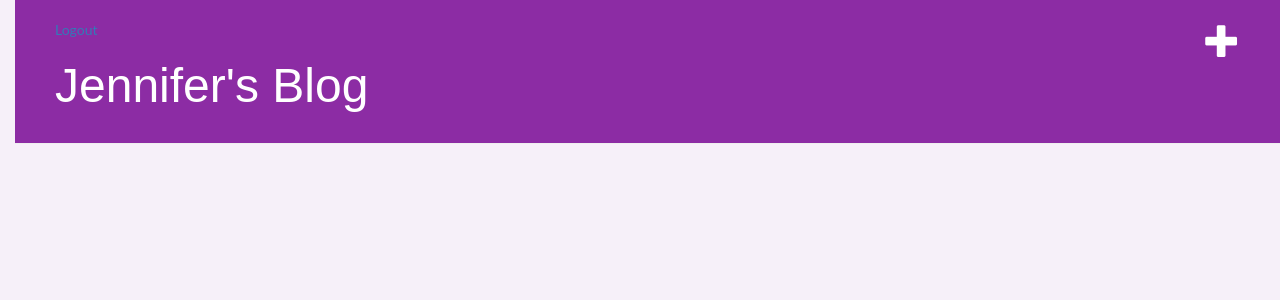
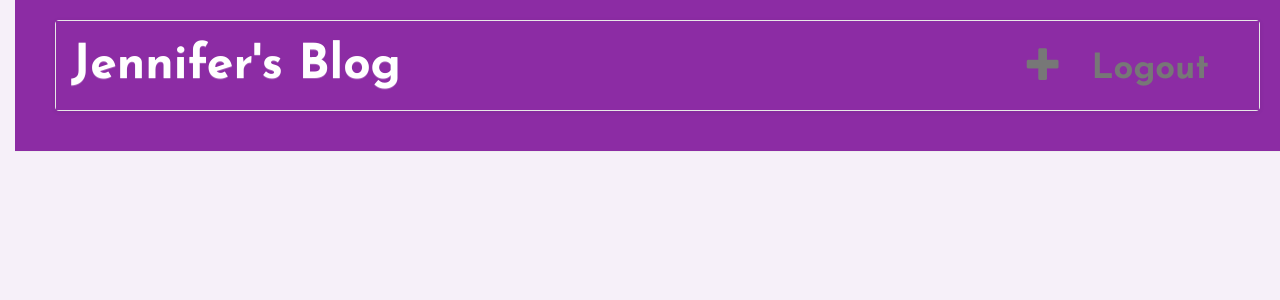
Before and after one commit to jgriffith23/blog-tutorial, a Django app: page / in a window 1280 px wide. Shown: the top 300 px of the page. Run offline with Django 3.2, Linux system fonts and the light colour scheme; the visitor is signed in with stand-in values (Sample User, id 1); data that the repository does not hold is empty; some libraries are stand-ins or nearby versions; some web fonts are replaced.

Commit message:
Added pygments stylesheet and navbar

```diff
--- a/blog/static/css/blog.css
+++ b/blog/static/css/blog.css
@@ -1,3 +1,8 @@
+/*
+    Most of this CSS is gratefully borrowed from the Django Girls blog tutorial,
+    which you can find here: https://tutorial.djangogirls.org/en/css/
+*/
+
 h1 a {
     color: #8c2ca4;
     font-family: 'Josefin Sans', sans-serif;
@@ -20,6 +25,11 @@
     color: #ffffff;
     font-size: 36pt;
     text-decoration: none;
+}
+
+.navbar > .container-fluid {
+    background-color: #8c2ca4;
+    border-style: none;
 }
 
 .content {
@@ -47,6 +57,7 @@
     float: right;
     font-size: 26pt;
     margin-right: 20px;
+    margin-top: .25em;
     font-family: 'Josefin Sans', sans-serif;
 }
 
--- a/blog/templates/blog/base.html
+++ b/blog/templates/blog/base.html
@@ -7,20 +7,25 @@
     <link rel="stylesheet" href="//maxcdn.bootstrapcdn.com/bootstrap/3.2.0/css/bootstrap.min.css">
     <link rel="stylesheet" href="//maxcdn.bootstrapcdn.com/bootstrap/3.2.0/css/bootstrap-theme.min.css">
     <link rel="stylesheet" href="{% static 'css/blog.css' %}">
-    <link href="https://fonts.go`ogleapis.com/css?family=Josefin+Sans:700|Lato" rel="stylesheet">
+    <link rel="stylesheet" href="{% static 'css/pygments-long.css' %}">
+    <link href="https://fonts.googleapis.com/css?family=Josefin+Sans:700|Lato" rel="stylesheet">
     <title>Jennifer's Blog</title>
 </head>
 <body>
     <div class="page-header">
-        {% if request.user.is_staff %}
-            <a href="{% url 'blog:post_new' %}" class="top-menu"><span class="glyphicon glyphicon-plus"></span></a>
-
-            <a href="/logout">Logout</a>
-        {% else %}
-            <a href="{% url 'blog:login' %}" class="top-menu">Log In</a>
-        {% endif %}
-
-        <h1><a href="/">Jennifer's Blog</a></h1>
+        <nav class="navbar navbar-default">
+            <h1 class="navbar-brand"><a href="/">Jennifer's Blog</a></h1>
+            <div class="container-fluid">
+                {% if request.user.is_staff %}
+                    <div class="top-menu">
+                        <a class="navbar-text" href="{% url 'blog:post_new' %}"><span class="glyphicon glyphicon-plus"></span></a>
+                        <a class="navbar-text" href="{% url 'blog:logout' %}">Logout</a>
+                    </div>
+                {% else %}
+                    <a href="{% url 'blog:login' %}" class="top-menu">Log In</a>
+                {% endif %}
+            </div>
+        </nav>
     </div>
     <div class="content container">
         <div class="row">
--- a/blog/templates/blog/post_detail.html
+++ b/blog/templates/blog/post_detail.html
@@ -17,7 +17,7 @@
         {% endif %}
 
         <h1>{{ post.title }}</h1>
-        <p>{{ post.text|apply_markup:'restructuredtext'|linebreaksbr }}</p>
+        <p>{{ post.text|apply_markup:'restructuredtext' }}</p>
     </div>
 
 {%  endblock %}
--- a/blog/templates/blog/post_list.html
+++ b/blog/templates/blog/post_list.html
@@ -6,7 +6,7 @@
     {% for post in posts %}
         <div class="post">
             <h1><a href="{% url 'blog:post_detail' pk=post.pk %}">{{ post.title }}</a></h1>
-            <p>{{ post.text|apply_markup:'restructuredtext'|linebreaksbr}}</p>
+            <p>{{ post.text|apply_markup:'restructuredtext'}}</p>
             <div class="date">
                 <p>published: {{ post.published_date }}</p>
             </div>
```
Also changed, not shown: blog/static/css/pygments-long.css (added, +50 -0 lines).
